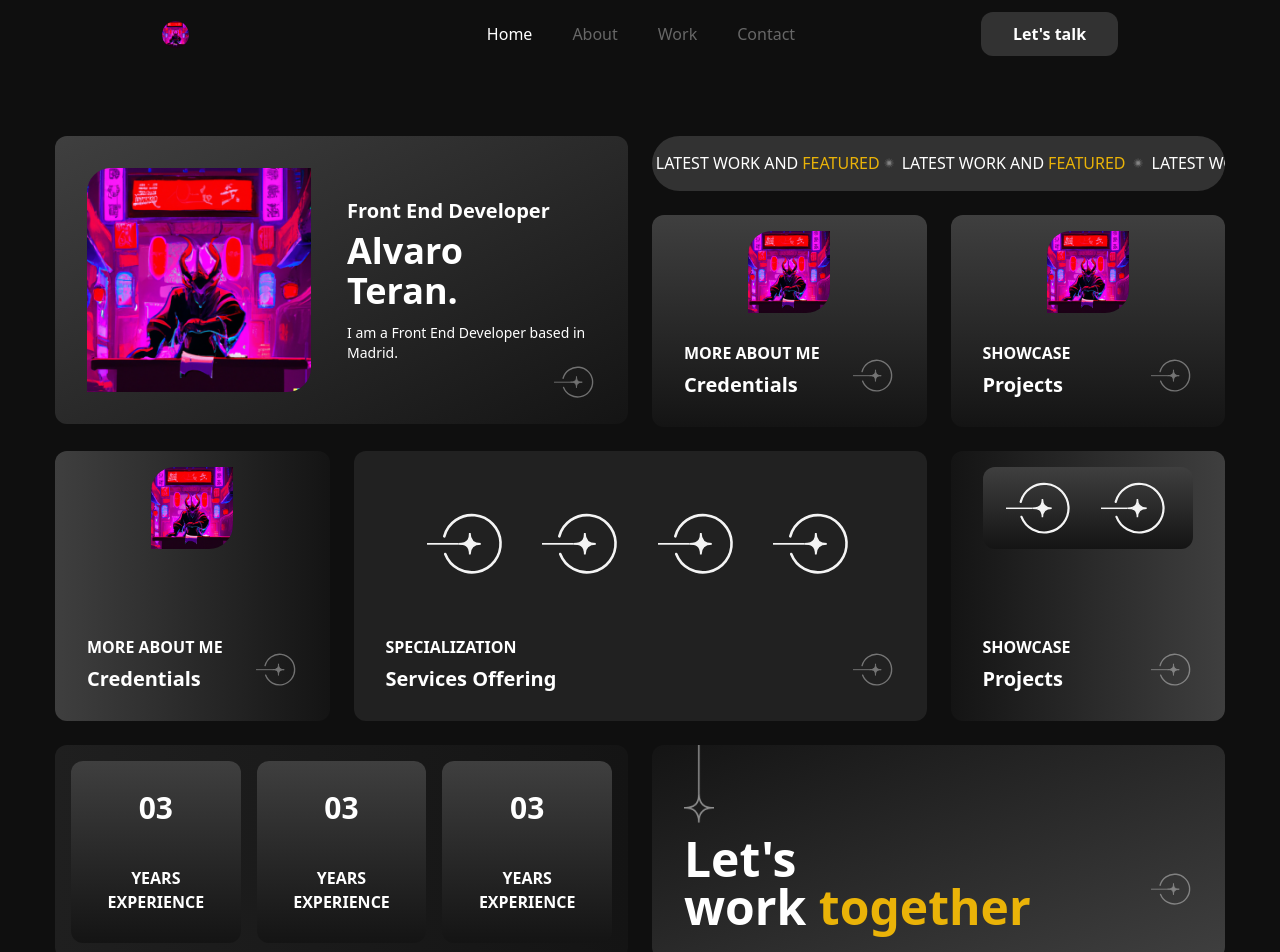
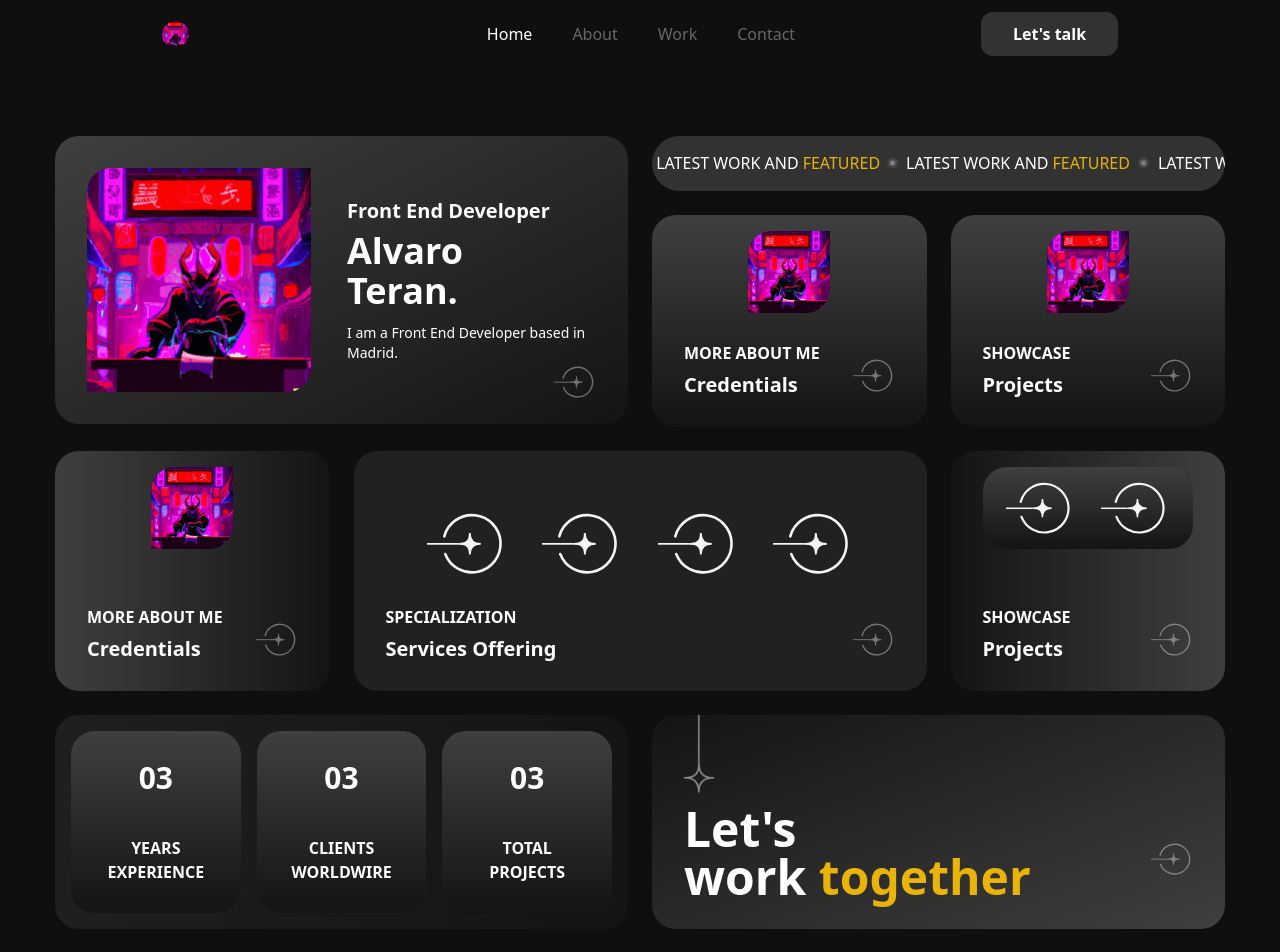
Before and after one commit to 0xukhezo/Ukhezo-web, a Next.js app: page / in a window 1280 px wide. Shown: the top 952 px of the page. Built offline with nearby package versions, Linux system fonts and the light colour scheme.

Commit message:
feat(about): about section

```diff
--- /dev/null
+++ b/src/components/Cards/AboutCardImage.tsx
@@ -0,0 +1,18 @@
+import React from "react"
+import Image from "next/image"
+
+import Logo from "../../../public/Logo.png"
+
+export default function AboutCardImage() {
+  return (
+    <div className="rounded-3xl bg-gradient-to-b from-[#3f3f3f] to-[#141414] flex justify-center p-7 h-full">
+      <Image
+        height={382}
+        width={382}
+        src={Logo.src}
+        alt="Alvaro Teran Image"
+        className="rounded-3xl"
+      />
+    </div>
+  )
+}
--- /dev/null
+++ b/src/components/Cards/AboutSelfInfo.tsx
@@ -0,0 +1,18 @@
+import React from "react"
+import Image from "next/image"
+
+import Icon from "../../../public/Icon3.png"
+
+export default function AboutSelfInfo() {
+  return (
+    <div className="rounded-3xl bg-gradient-to-tl from-[#3f3f3f] to-[#141414]  h-full px-8">
+      <Image height={30} width={30} src={Icon.src} alt="Star" />
+      <h1 className="mt-8">Alvaro Teran Rodriguez</h1>
+      <p>
+        I am a San francisco-based product designer with a focus on web design, illustration, a
+        visual development. I have a diverse range of experience having worked across various
+        fields and industries.
+      </p>
+    </div>
+  )
+}
--- a/src/components/Cards/HomeAboutCard.tsx
+++ b/src/components/Cards/HomeAboutCard.tsx
@@ -10,7 +10,7 @@ export default function HomeAboutCard() {
   return (
     <Link href="/about">
       <div
-        className="rounded-xl bg-gradient-to-br from-[#3f3f3f] to-[#141414] flex"
+        className="rounded-3xl bg-gradient-to-br from-[#3f3f3f] to-[#141414] flex"
         onMouseEnter={() => setIsHovered(true)}
         onMouseLeave={() => setIsHovered(false)}
       >
--- a/src/components/Cards/HomeCardSquare.tsx
+++ b/src/components/Cards/HomeCardSquare.tsx
@@ -48,7 +48,7 @@ export default function HomeCardSquare({
                 className="rounded-tl-3xl rounded-br-3xl"
               />
             ) : (
-              <div className="rounded-xl bg-gradient-to-b from-[#3f3f3f] to-[#141414] flex  w-full p-2.5 justify-around">
+              <div className="rounded-3xl bg-gradient-to-b from-[#3f3f3f] to-[#141414] flex  w-full p-2.5 justify-around">
                 <a
                   href="https://github.com/0xukhezo"
                   target="_blank"
--- a/src/components/Cards/HomeExperienceCard.tsx
+++ b/src/components/Cards/HomeExperienceCard.tsx
@@ -2,18 +2,24 @@ import React from "react"
 
 export default function HomeExperienceCard() {
   return (
-    <div className="rounded-xl bg-gradient-to-r from-[#1f1f1f] to-[#141414] flex p-4 h-full gap-x-[16px]">
-      <div className="rounded-xl bg-gradient-to-b from-[#3f3f3f] to-[#141414] flex flex-col text-center p-2.5 justify-around">
+    <div className="rounded-3xl bg-gradient-to-r from-[#1f1f1f] to-[#141414] flex p-4 h-full gap-x-[16px]">
+      <div className="rounded-3xl bg-gradient-to-b from-[#3f3f3f] to-[#141414] flex flex-col text-center p-2.5 justify-around w-1/3">
         <h1 className="font-semibold text-3xl">03</h1>
-        <h2 className="font-semibold">YEARS EXPERIENCE</h2>{" "}
+        <h2 className="font-semibold">
+          YEARS<br></br> EXPERIENCE
+        </h2>{" "}
       </div>{" "}
-      <div className="rounded-xl bg-gradient-to-b from-[#3f3f3f] to-[#141414] flex flex-col text-center p-2.5 justify-around">
+      <div className="rounded-3xl bg-gradient-to-b from-[#3f3f3f] to-[#141414] flex flex-col text-center p-2.5 justify-around w-1/3">
         <h1 className=" font-semibold text-3xl">03</h1>
-        <h2 className="font-semibold ">YEARS EXPERIENCE</h2>{" "}
+        <h2 className="font-semibold ">
+          CLIENTS<br></br> WORLDWIRE
+        </h2>{" "}
       </div>{" "}
-      <div className="rounded-xl bg-gradient-to-b from-[#3f3f3f] to-[#141414] flex flex-col text-center p-2.5 justify-around">
+      <div className="rounded-3xl bg-gradient-to-b from-[#3f3f3f] to-[#141414] flex flex-col text-center p-2.5 justify-around w-1/3">
         <h1 className=" font-semibold text-3xl">03</h1>
-        <h2 className="font-semibold">YEARS EXPERIENCE</h2>{" "}
+        <h2 className="font-semibold">
+          TOTAL<br></br> PROJECTS
+        </h2>{" "}
       </div>{" "}
     </div>
   )
--- a/src/components/Cards/HomeFeatureShowerCard.tsx
+++ b/src/components/Cards/HomeFeatureShowerCard.tsx
@@ -10,8 +10,8 @@ export default function HomeFeatureShowerCard() {
           <Image
             src={SeparatorImage}
             alt="Separator"
-            width={10}
-            height={10}
+            width={12}
+            height={12}
             className="mx-2"
             loading="eager"
           />{" "}
@@ -19,8 +19,8 @@ export default function HomeFeatureShowerCard() {
           <Image
             src={SeparatorImage}
             alt="Separator"
-            width={10}
-            height={10}
+            width={12}
+            height={12}
             className="mx-2"
             loading="eager"
           />{" "}
@@ -28,8 +28,8 @@ export default function HomeFeatureShowerCard() {
           <Image
             src={SeparatorImage}
             alt="Separator"
-            width={10}
-            height={10}
+            width={12}
+            height={12}
             className="mx-2"
             loading="eager"
           />{" "}
@@ -39,8 +39,8 @@ export default function HomeFeatureShowerCard() {
           <Image
             src={SeparatorImage}
             alt="Separator"
-            width={10}
-            height={10}
+            width={12}
+            height={12}
             className="mx-2"
             loading="eager"
           />{" "}
@@ -48,8 +48,8 @@ export default function HomeFeatureShowerCard() {
           <Image
             src={SeparatorImage}
             alt="Separator"
-            width={10}
-            height={10}
+            width={12}
+            height={12}
             className="mx-2"
             loading="eager"
           />{" "}
@@ -57,8 +57,8 @@ export default function HomeFeatureShowerCard() {
           <Image
             src={SeparatorImage}
             alt="Separator"
-            width={10}
-            height={10}
+            width={12}
+            height={12}
             className="mx-2"
             loading="eager"
           />{" "}
--- a/src/components/Cards/HomeServicesCard.tsx
+++ b/src/components/Cards/HomeServicesCard.tsx
@@ -10,7 +10,7 @@ export default function HomeServicesCard() {
   return (
     <Link href="/services">
       <div
-        className="rounded-xl bg-[#212121] flex justify-around h-full"
+        className="rounded-3xl bg-[#212121] flex justify-around h-full"
         onMouseEnter={() => setIsHovered(true)}
         onMouseLeave={() => setIsHovered(false)}
       >
--- a/src/components/Cards/HomeWorkTogetherCard.tsx
+++ b/src/components/Cards/HomeWorkTogetherCard.tsx
@@ -11,7 +11,7 @@ export default function HomeWorkTogetherCard() {
   return (
     <Link href="/contact">
       <div
-        className="rounded-xl bg-gradient-to-tl from-[#3f3f3f] to-[#141414]  h-full"
+        className="rounded-3xl bg-gradient-to-tl from-[#3f3f3f] to-[#141414]  h-full"
         onMouseEnter={() => setIsHovered(true)}
         onMouseLeave={() => setIsHovered(false)}
       >
--- a/src/components/Layout/Navbar.tsx
+++ b/src/components/Layout/Navbar.tsx
@@ -85,7 +85,7 @@ export default function Navbar({ page }: NavbarProps) {
           </div>
         </>
       </Disclosure>
-      <main className="mt-[80px] mb-[40px]">{page}</main>
+      <main className="mt-[80px] mb-[40px] w-[1170px] mx-auto">{page}</main>
       <Footer />
     </>
   )
--- a/src/components/Sections/About.tsx
+++ b/src/components/Sections/About.tsx
@@ -1,5 +1,41 @@
 import React from "react"
+import AboutCardImage from "../Cards/AboutCardImage"
+import AboutSelfInfo from "../Cards/AboutSelfInfo"
+import Image from "next/image"
+import SeparatorImage from "../../../public/Separator.png"
 
 export default function About() {
-  return <div>About</div>
+  return (
+    <main className="grid gap-y-[24px]">
+      <div className="grid grid-cols-6 grid-rows- gap-[24px]">
+        <div className="row-span-4 col-span-2">
+          <AboutCardImage />
+        </div>
+        <div className="col-span-4 flex w-full justify-around items-center">
+          {" "}
+          <Image
+            src={SeparatorImage}
+            alt="Separator"
+            width={40}
+            height={40}
+            className="mx-2"
+            loading="eager"
+          />
+          <span className="text-5xl font-semibold tracking-wider">SELF-SUMMARY</span>
+          <Image
+            src={SeparatorImage}
+            alt="Separator"
+            width={40}
+            height={40}
+            className="mx-2"
+            loading="eager"
+          />
+        </div>
+        <div className="col-span-4 row-span-3">
+          <AboutSelfInfo />
+        </div>
+      </div>
+      <div className="grid grid-cols-4 grid-rows-4 gap-[24px]"></div>{" "}
+    </main>
+  )
 }
--- a/src/components/Sections/Home.tsx
+++ b/src/components/Sections/Home.tsx
@@ -10,7 +10,7 @@ import HomeExperienceCard from "../Cards/HomeExperienceCard"
 export default function Home() {
   return (
     <main className="grid gap-y-[24px]">
-      <div className="grid grid-cols-4 grid-rows-4 w-[1170px] mx-auto gap-[24px]">
+      <div className="grid grid-cols-4 grid-rows-4 gap-[24px]">
         <div className="col-span-2 row-span-4 ">
           <HomeAboutCard />
         </div>
@@ -23,7 +23,7 @@ export default function Home() {
             h1={"Credentials"}
             h2={"MORE ABOUT ME"}
             href="/credentials"
-            classNameMain="rounded-xl bg-gradient-to-b from-[#3f3f3f] to-[#141414] flex"
+            classNameMain="rounded-3xl bg-gradient-to-b from-[#3f3f3f] to-[#141414] flex"
           />
         </div>
         <div className="row-span-3">
@@ -32,17 +32,17 @@ export default function Home() {
             h1={"Projects"}
             h2={"SHOWCASE"}
             href="/works"
-            classNameMain="rounded-xl bg-gradient-to-b from-[#3f3f3f] to-[#141414] flex"
+            classNameMain="rounded-3xl bg-gradient-to-b from-[#3f3f3f] to-[#141414] flex"
           />
         </div>
       </div>{" "}
-      <div className="grid grid-cols-4 w-[1170px] mx-auto gap-[24px] min-h-[270px]">
+      <div className="grid grid-cols-4 gap-[24px] min-h-[240px]">
         <HomeCardSquare
           image={Logo.src}
           h1={"Credentials"}
           h2={"MORE ABOUT ME"}
           href="/credentials"
-          classNameMain="rounded-xl bg-gradient-to-r from-[#3f3f3f] to-[#141414] flex h-full justify-between"
+          classNameMain="rounded-3xl bg-gradient-to-r from-[#3f3f3f] to-[#141414] flex h-full justify-between"
         />
 
         <div className="col-span-2 ">
@@ -53,10 +53,10 @@ export default function Home() {
           h1={"Projects"}
           h2={"SHOWCASE"}
           href="/contact"
-          classNameMain="rounded-xl bg-gradient-to-l from-[#3f3f3f] to-[#141414] flex h-full"
+          classNameMain="rounded-3xl bg-gradient-to-l from-[#3f3f3f] to-[#141414] flex h-full"
         />
       </div>{" "}
-      <div className="grid grid-cols-4 grid-rows-3 w-[1170px] mx-auto gap-[24px]">
+      <div className="grid grid-cols-4 grid-rows-3 gap-[24px]">
         <div className="col-span-2 row-span-3">
           <HomeExperienceCard />
         </div>
--- a/src/styles/globals.css
+++ b/src/styles/globals.css
@@ -52,7 +52,7 @@ html{
 
 .shower-text {
   white-space: nowrap;
-  margin-right: 26px;
+  margin-right: 34px;
 }
 
 @keyframes slide {
```
